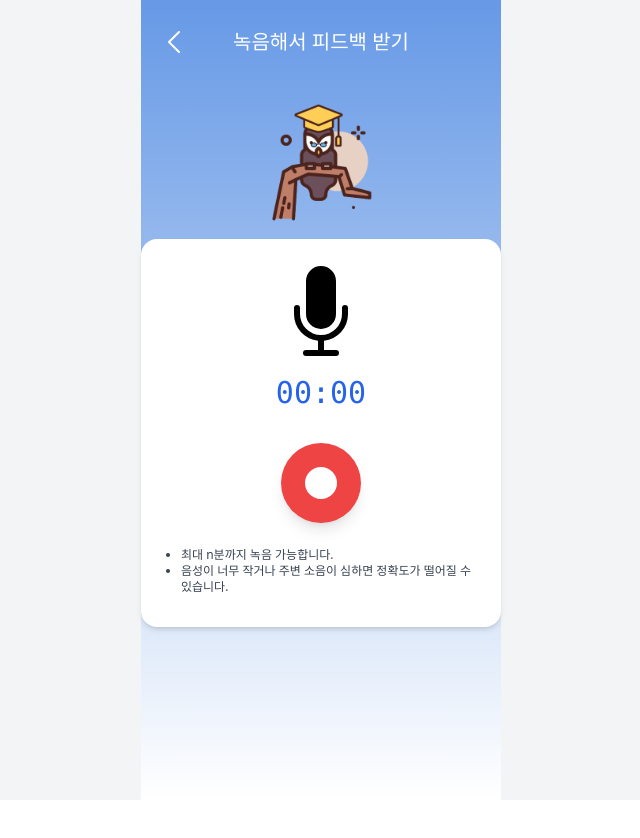
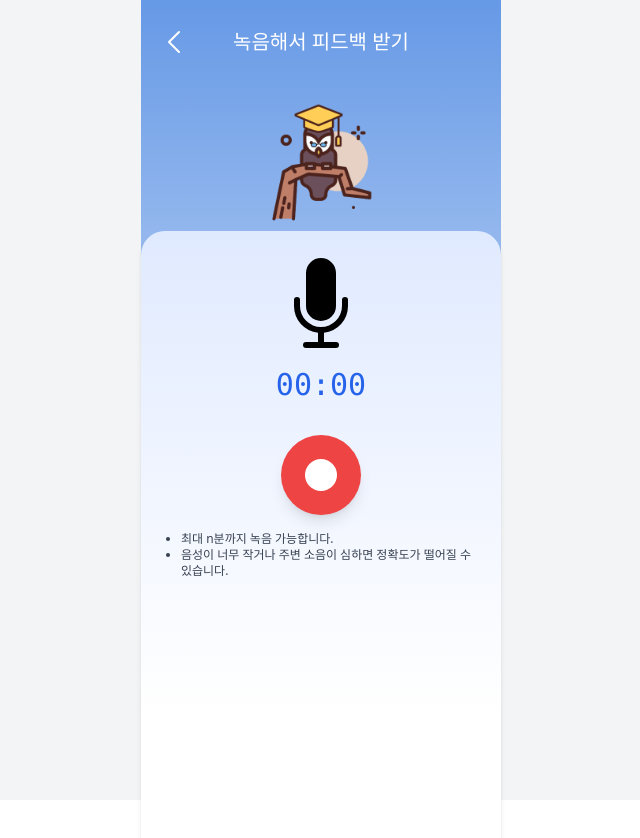
Before and after one commit to yurim1205/mini_front, a React (Vite) app in the folder frontend/: page /record in a window 1280 px wide. Shown: the top 838 px of the page, without its empty margins (319-959 px from the left). Before the commit the page ends 800 px from the top, so only its background shows below. Built offline with nearby package versions, Linux system fonts and the light colour scheme.

Commit message:
style: 녹음파일 ui 수정

```diff
--- a/frontend/src/pages/recordFeedback.jsx
+++ b/frontend/src/pages/recordFeedback.jsx
@@ -1,4 +1,3 @@
-// src/pages/RecordFeedback.jsx
 import React, { useRef, useState, useEffect } from "react";
 import { useNavigate } from "react-router-dom";
 import owlImg from "../assets/img/owl.png";
@@ -9,12 +8,10 @@ import {
   StopIcon as StopSquareIcon,
   MicrophoneIcon,
   ArrowPathIcon,
-  ArrowUturnLeftIcon,
-  PaperAirplaneIcon
+  ArrowUturnLeftIcon
 } from '@heroicons/react/24/solid';
 import AnalysisBtn from '../components/common/analysisBtn';
 
-// ... (이전 코드와 동일한 상수 및 헬퍼 함수 정의) ...
 const RECORDING_STATE = {
   READY: 'ready',
   REQUESTING_PERMISSION: 'requesting_permission',
@@ -470,27 +467,10 @@ function RecordFeedback() {
                   onClick={handleAnalysis}
                   disabled={!recordedAudioBlob || !isPlayable || recordingState === RECORDING_STATE.ANALYZING}
                 >
-                  {recordingState === RECORDING_STATE.ANALYZING ? (
-                    "로딩 페이지로 이동 중..." // 텍스트 변경
-                  ) : (
-                    <span className="flex items-center justify-center">
-                      <PaperAirplaneIcon className="w-5 h-5 mr-2 transform -rotate-45" />
-                      분석 시작
-                    </span>
-                  )}
+                  {recordingState === RECORDING_STATE.ANALYZING ? "로딩 페이지로 이동 중..." : "분석 시작"}
                 </AnalysisBtn>
             </div>
           </>
-        );
-      case RECORDING_STATE.ANALYZING: // 이 상태는 이제 로딩 페이지로 즉시 이동하므로, 화면에 오래 표시되지 않을 수 있습니다.
-        return (
-          <div className="flex flex-col items-center justify-center flex-1 text-white">
-            <svg className="animate-spin h-12 w-12 text-white mb-4" xmlns="http://www.w3.org/2000/svg" fill="none" viewBox="0 0 24 24">
-              <circle className="opacity-25" cx="12" cy="12" r="10" stroke="currentColor" strokeWidth="4"></circle>
-              <path className="opacity-75" fill="currentColor" d="M4 12a8 8 0 018-8V0C5.373 0 0 5.373 0 12h4zm2 5.291A7.962 7.962 0 014 12H0c0 3.042 1.135 5.824 3 7.938l3-2.647z"></path>
-            </svg>
-            <p className="text-xl">로딩 페이지로 이동 중...</p> {/* 텍스트 변경 */}
-          </div>
         );
       case RECORDING_STATE.ERROR:
         return (
@@ -529,13 +509,17 @@ function RecordFeedback() {
           <div style={{ width: '2.25rem' }} />
         </div>
         <img src={owlImg} alt="부엉이" className="w-32 mx-auto mt-8" />
-        <div className="bg-white rounded-2xl shadow-md w-full px-6 py-6 mt-2 flex flex-col items-center">
-          {/* 녹음 상태/마이크/시간/버튼 등 */}
-          <div className="w-full flex flex-col items-center mb-4">
+        <div
+          className="rounded-3xl rounded-b-none shadow-md w-full px-6 py-6 mt-0 flex flex-col items-center min-h-screen"
+          style={{
+            background: "linear-gradient(to bottom, #e0eaff 0%, #fff 60%)"
+          }}
+        >   {/* 녹음 상태/마이크/시간/버튼 등 */}
+          <div className="w-full flex flex-col items-center mb-4 flex-1 justify-center">
             {renderMainContent()}
           </div>
           {/* 안내 문구 */}
-          <ul className="text-xs text-gray-700 w-full list-disc pl-4 mt-2 mb-2">
+          <ul className="text-xs text-gray-700 w-full list-disc pl-4 mt-0 mb-[440px]">
             <li>최대 n분까지 녹음 가능합니다.</li>
             <li>음성이 너무 작거나 주변 소음이 심하면 정확도가 떨어질 수 있습니다.</li>
           </ul>
```
